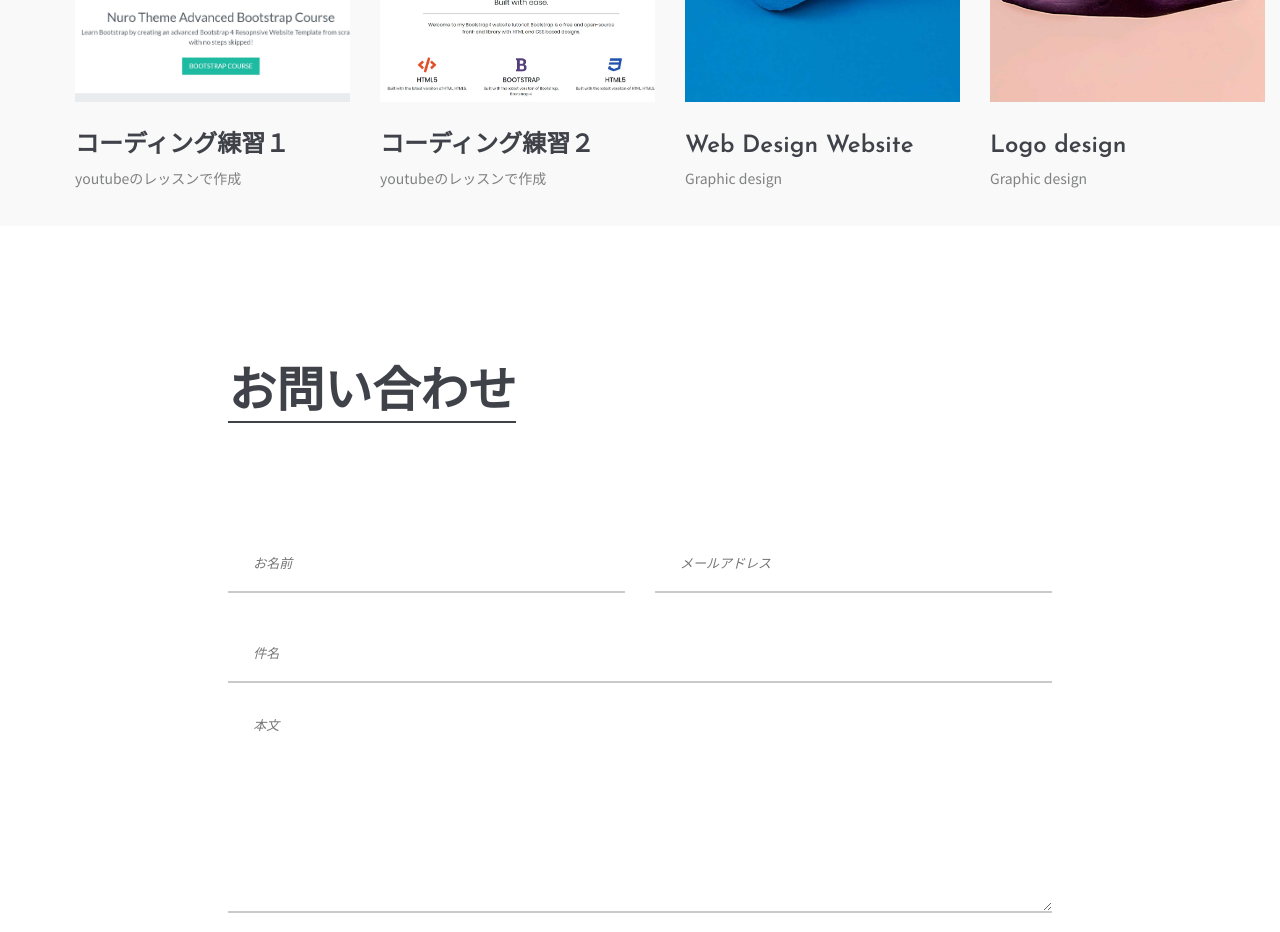
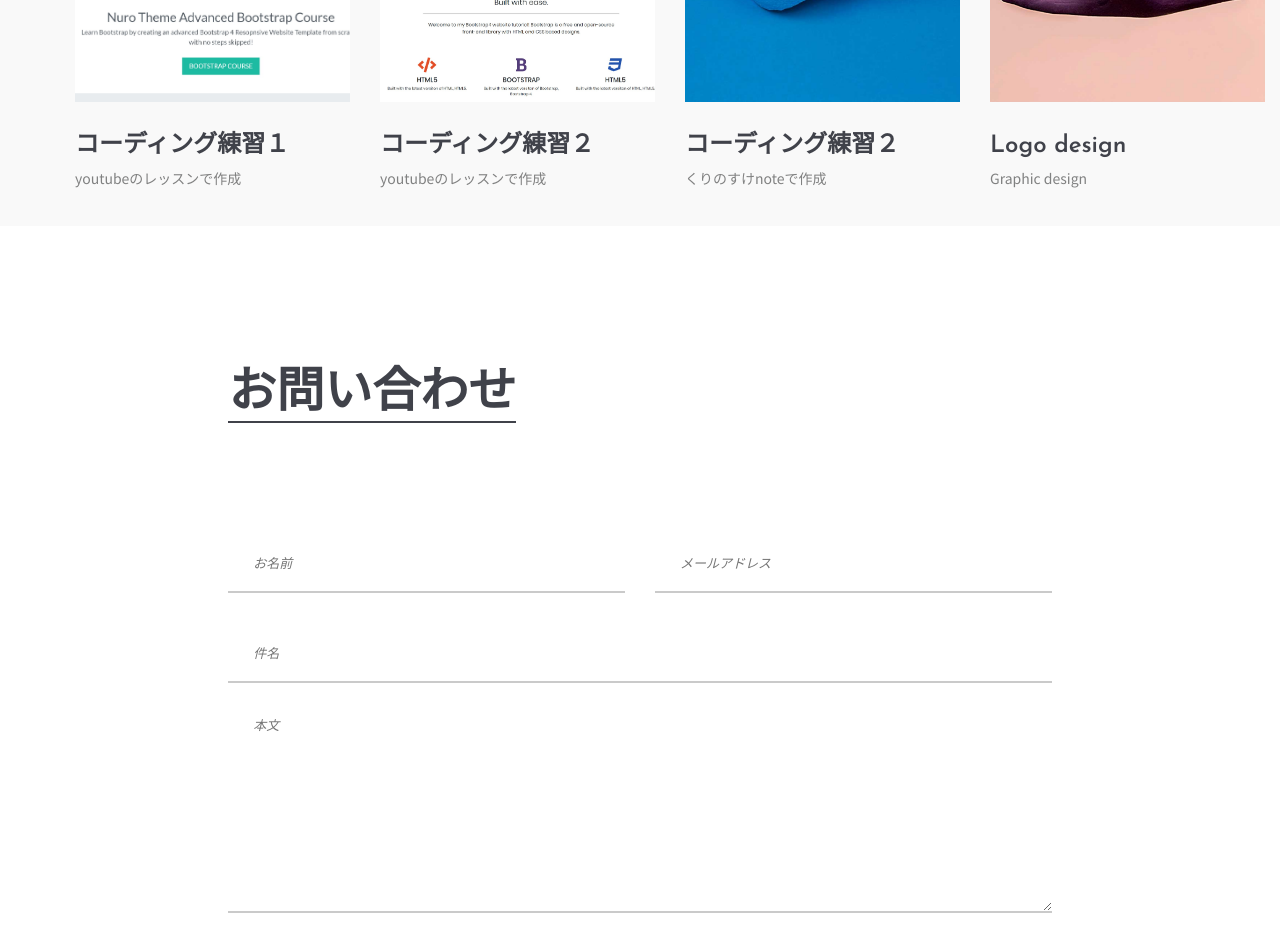
Before and after one commit to bigger1208/portfolio, a plain HTML site: page index.html in a window 1280 px wide. Shown: the part 2180-3112 px from the top of the page. Drawn offline with nearby package versions, Linux system fonts and the light colour scheme.

Commit message:
Update index.html

```diff
--- a/index.html
+++ b/index.html
@@ -291,9 +291,9 @@
 					</div>
 					<div class="col-xl-3 col-lg-6 col-md-6">
 						<div class="portfolio-item">
-							<a href="img/portfolio/3.jpg" class="set-bg port-pic" data-setbg="img/portfolio/3.jpg"></a>
-							<h2>Web Design Website</h2>
-							<p>Graphic design</p>
+							<a href="img/portfolio/kurinosuke2.jpg.jpg" class="set-bg port-pic" data-setbg="img/portfolio/3.jpg"></a>
+							<h2>コーディング練習２</h2>
+							<p>くりのすけnoteで作成</p>
 						</div>
 					</div>
 					<div class="col-xl-3 col-lg-6 col-md-6">
```
